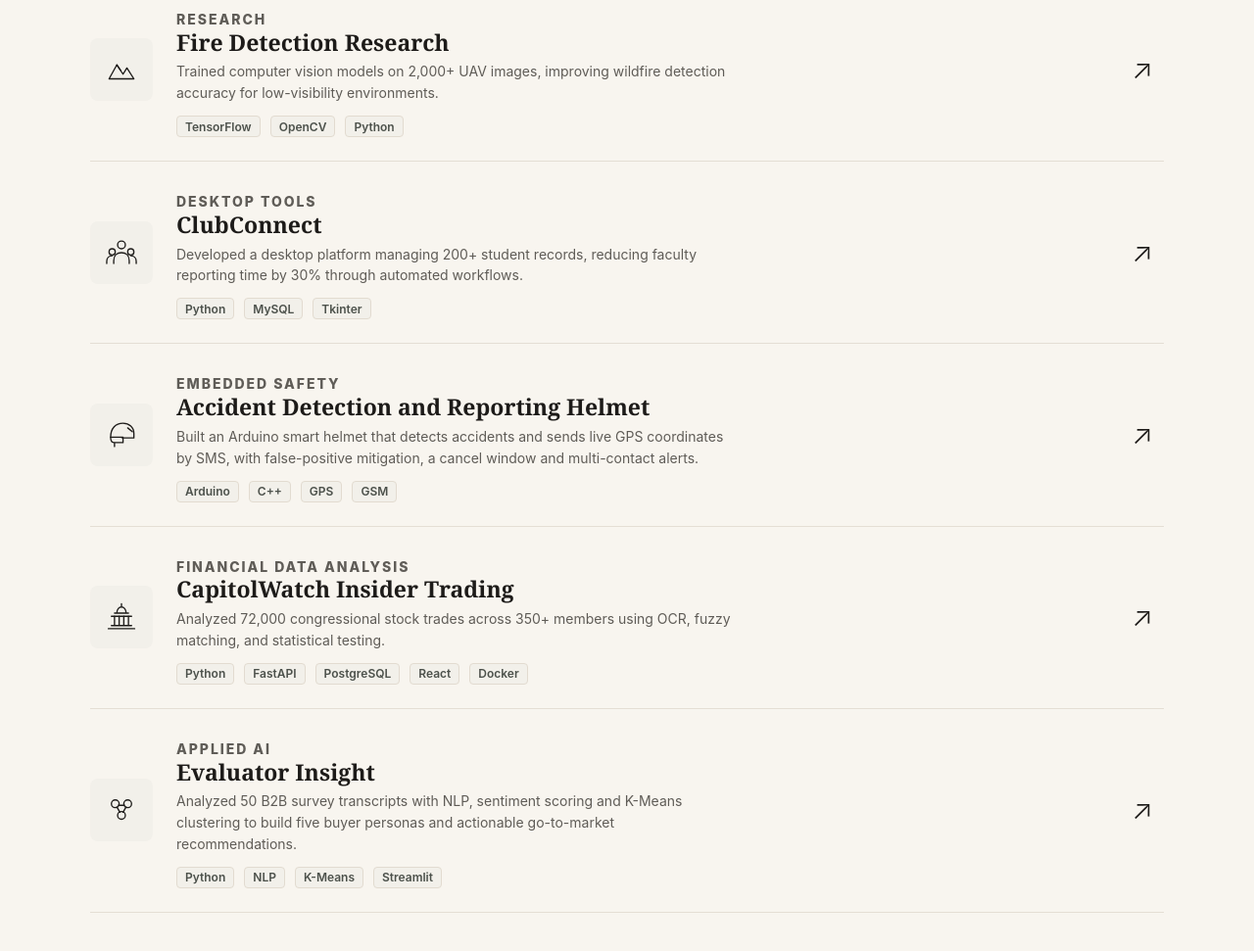
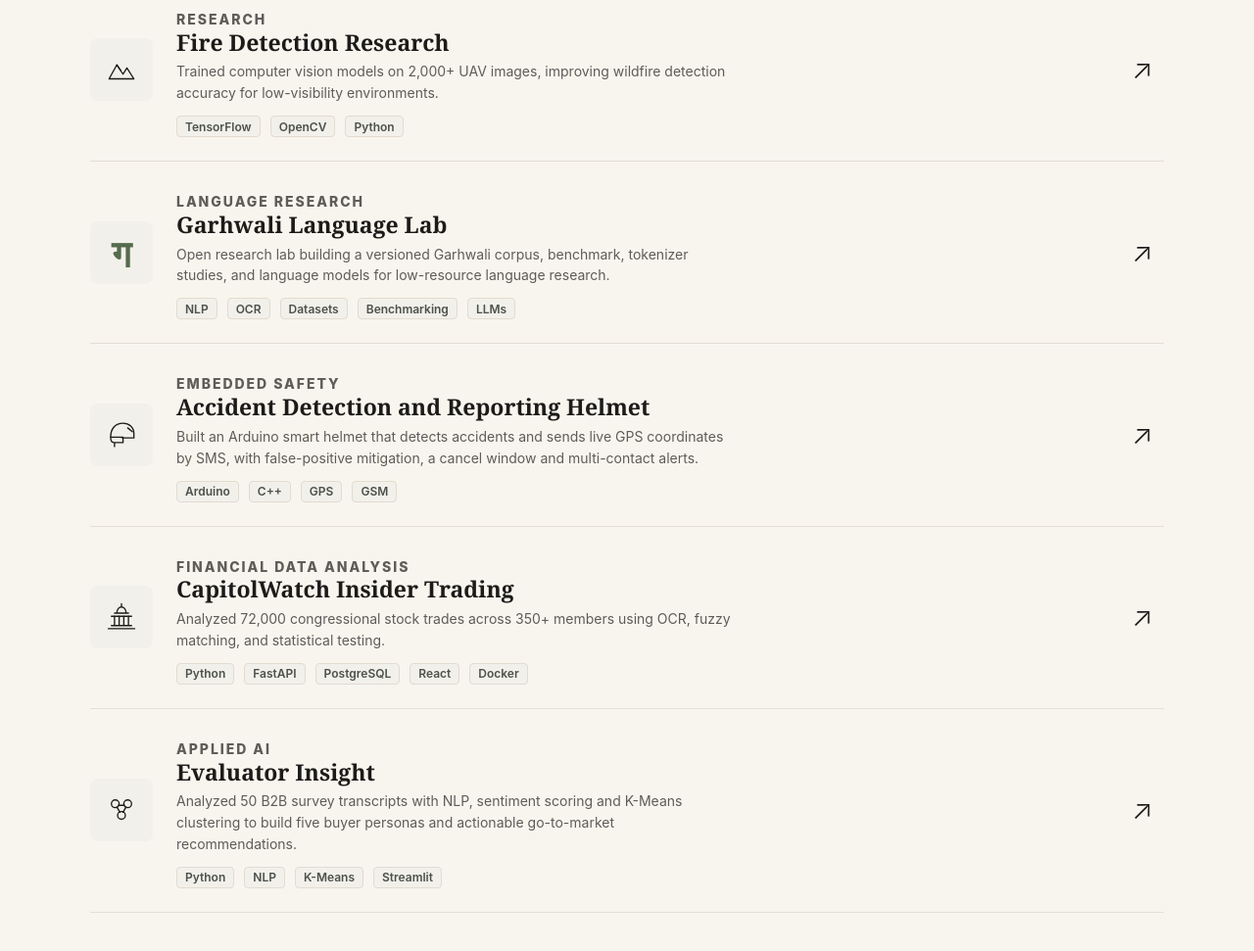
Before and after one commit to rushilrawat/rushilrawat.github.io, a plain HTML site: page projects.html in a window 1280 px wide. Shown: the part 1296-2267 px from the top of the page at 98% size. Drawn offline with Linux system fonts and the light colour scheme.

Commit message:
Add Garhwali Language Lab project

```diff
--- a/projects.html
+++ b/projects.html
@@ -280,44 +280,40 @@
 
             <article class="project-item">
               <a
-                class="project-icon project-icon-link"
-                href="https://github.com/rushilrawat?tab=repositories&q=ClubConnect"
+                class="project-icon project-icon-link glyph"
+                href="https://github.com/rushilrawat/Garhwali-Language-Lab"
                 target="_blank"
                 rel="noopener noreferrer"
-                aria-label="Open ClubConnect"
+                aria-label="Open Garhwali Language Lab"
               >
-                <svg viewBox="0 0 48 48">
-                  <circle cx="24" cy="14" r="5" />
-                  <path d="M14 38v-4c0-6 4-10 10-10s10 4 10 10v4" />
-                  <circle cx="12" cy="23" r="4" />
-                  <circle cx="36" cy="23" r="4" />
-                  <path d="M5 38v-3c0-4 3-7 7-7M43 38v-3c0-4-3-7-7-7" />
-                </svg>
+                ग
               </a>
               <a
                 class="project-copy project-copy-link"
-                href="https://github.com/rushilrawat?tab=repositories&q=ClubConnect"
+                href="https://github.com/rushilrawat/Garhwali-Language-Lab"
                 target="_blank"
                 rel="noopener noreferrer"
               >
-                <p class="archive-label">Desktop tools</p>
-                <h3>ClubConnect</h3>
+                <p class="archive-label">Language research</p>
+                <h3>Garhwali Language Lab</h3>
                 <p>
-                  Developed a desktop platform managing 200+ student records, reducing
-                  faculty reporting time by 30% through automated workflows.
+                  Open research lab building a versioned Garhwali corpus, benchmark,
+                  tokenizer studies, and language models for low-resource language research.
                 </p>
                 <div class="skills" aria-label="Skills">
-                  <span>Python</span>
-                  <span>MySQL</span>
-                  <span>Tkinter</span>
+                  <span>NLP</span>
+                  <span>OCR</span>
+                  <span>Datasets</span>
+                  <span>Benchmarking</span>
+                  <span>LLMs</span>
                 </div>
               </a>
               <a
                 class="project-arrow"
-                href="https://github.com/rushilrawat?tab=repositories&q=ClubConnect"
+                href="https://github.com/rushilrawat/Garhwali-Language-Lab"
                 target="_blank"
                 rel="noopener noreferrer"
-                aria-label="View ClubConnect"
+                aria-label="View Garhwali Language Lab"
               >
                 &nearr;
               </a>
```
Also changed, not shown: index.html (+11 -14 lines), 1 other file.
